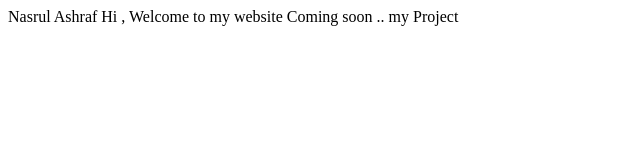
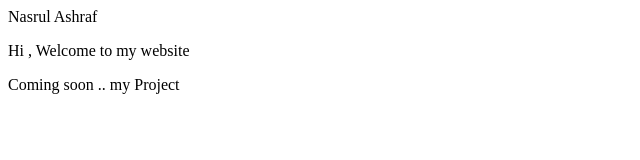
Before and after one commit to nasrulashraf/nasrulashraf.github.io, a plain HTML site: page index.html in a window 1280 px wide. Shown: the whole page, without its empty margins (0-640 px from the left). Drawn offline with Linux system fonts and the light colour scheme.

Commit message:
Update index.html

```diff
--- a/index.html
+++ b/index.html
@@ -3,9 +3,9 @@
         Nasrul Ashraf
     </head>
     <body>
-          Hi , Welcome to my website
+          <p>Hi , Welcome to my website </p>
 
-          Coming soon .. my Project
+           <p>Coming soon .. my Project </p>
 
     </body>
 </html>
```
